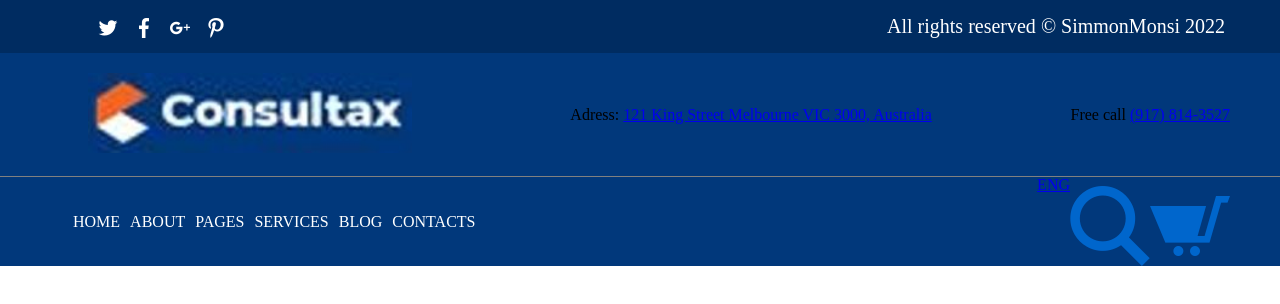
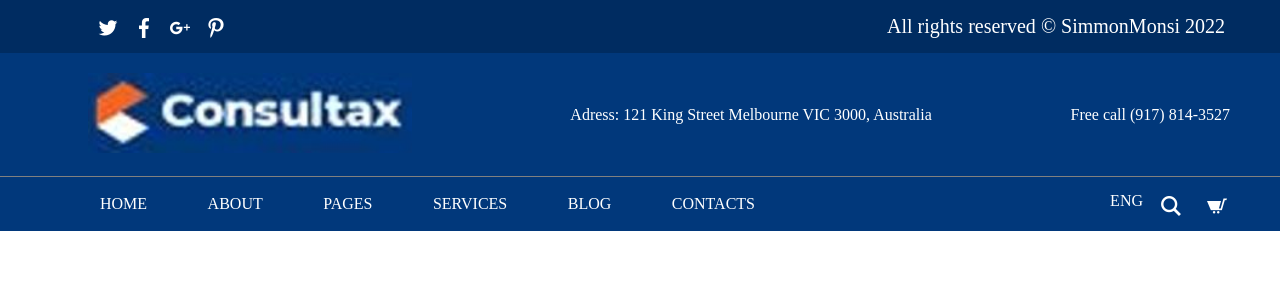
Before and after one commit to NemanjaVuk16/Consultax, a website: page index.html in a window 1280 px wide. Drawn offline with nearby package versions, Linux system fonts and the light colour scheme; files that its build step writes are made by us from their sources; files whose address does not match are found by name.

Commit message:
drugi update

```diff
--- a/src/scss/_header.scss
+++ b/src/scss/_header.scss
@@ -75,14 +75,56 @@
     padding: 0px 10px 0 28px;
 }
 
+.title-address, .title-phone {
+    font-size: 16px;
+    line-height: 18px;
+    color: $white;
+}
+
+.free-call, .adress-map {
+    font-size: 16px;
+    line-height: 18px;
+    text-decoration: none;
+    color: $white;
+
+}
+
+.header-main-bot-holder {
+    padding: 15px 0;
+}
+
 .navbar {
-    flex: 1 1 50%;
-    max-width: 50%;
+    flex: 1 1 60%;
+    max-width: 60%;
 }
-.nav-list-link {
+
+.nav-list {
+    justify-content: space-between;
+    padding-left: 45px;
+}
+
+.nav-list-item {
+    padding-left: 10px;
+}
+.small-nav {
+    align-items: center;
+}
+
+.nav-list-link , .small-nav-link{
     font-size: 16px;
     line-height: 18px;
     color: $white;
     text-decoration: none;
     padding: 5px;
 }
+
+.icon-search, .icon-cart {
+    font-size: 20px;
+    line-height: 22px;
+    color: $white;
+    padding: 8px;
+}
+
+.small-nav-item:nth-of-type(1) {
+    align-items: flex-end;
+}
```
Also changed, not shown: dist/css/style.css.
